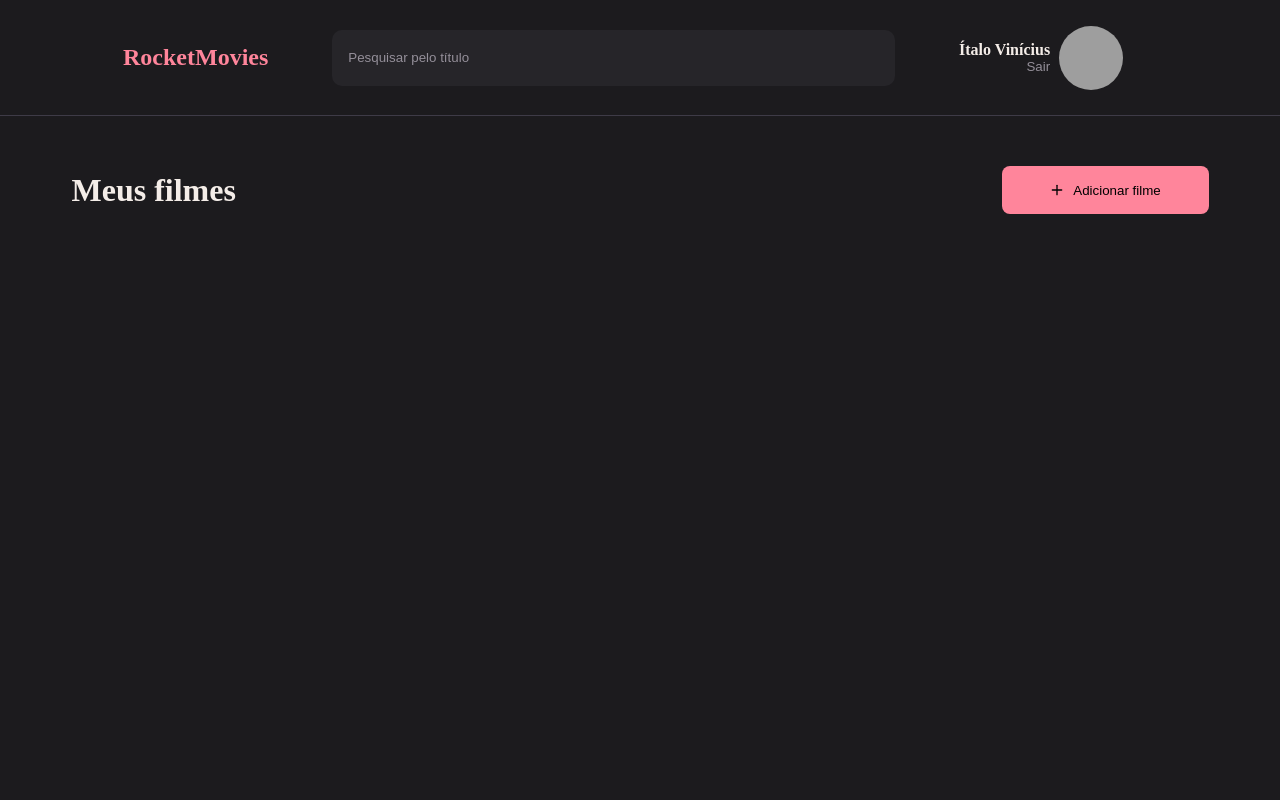
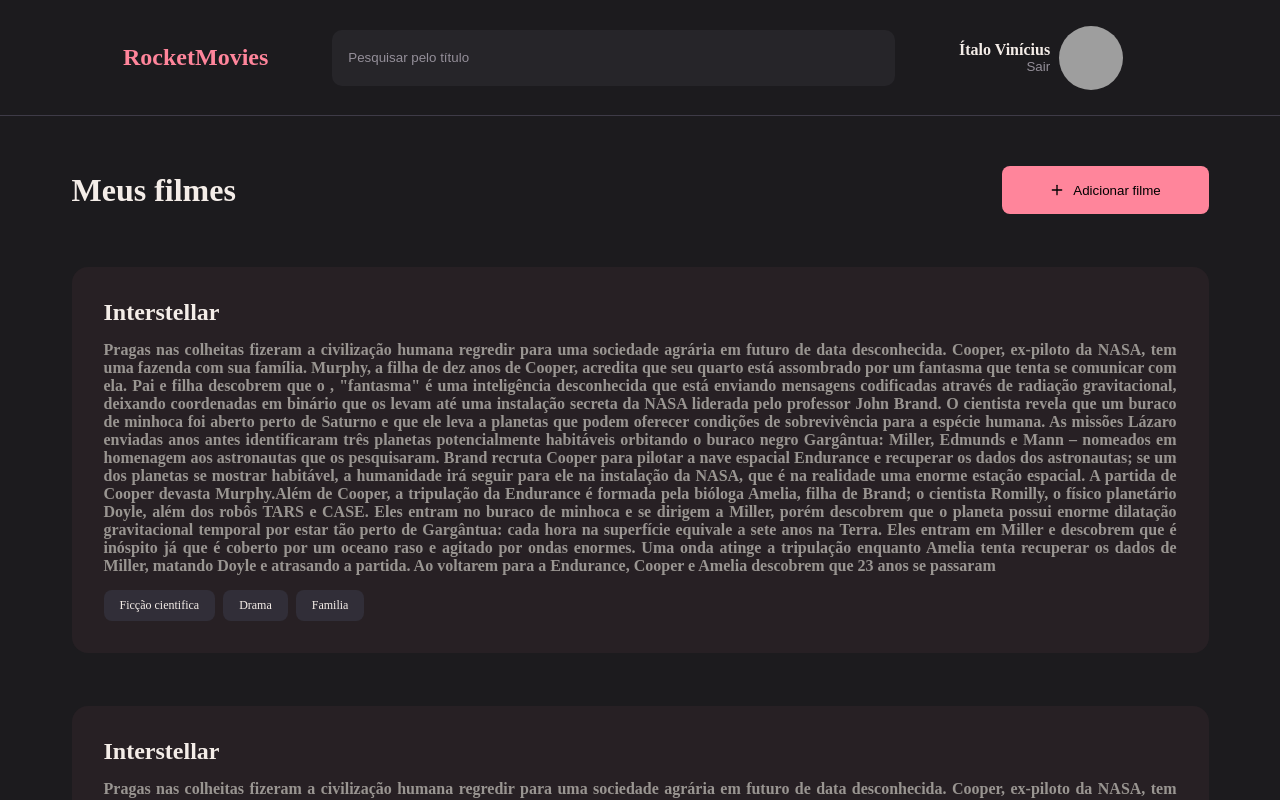
Before and after one commit to Italovini223/rocket-movies-front-end, a React (Vite) app: page / in a window 1280 px wide. Built offline with nearby package versions, Linux system fonts and the light colour scheme; grey boxes are pictures that could not be loaded.

Commit message:
🚧 wip: work in Details page

```diff
--- /dev/null
+++ b/src/components/Note/index.jsx
@@ -0,0 +1,24 @@
+import { Container } from "./styles";
+
+import { Tags } from "../Tags";
+
+export function Note({data, ...rest}){
+  return(
+    <Container>
+      <h2>{data.title}</h2>
+
+      <p>{data.description}</p>
+
+      {
+        data.tags &&
+        <footer>
+          {
+            data.tags.map(tag => <Tags key={tag.id}  title={tag.title}/>)
+          }
+        </footer>
+      }
+
+
+    </Container>
+  )
+}
--- /dev/null
+++ b/src/components/Note/styles.js
@@ -0,0 +1,42 @@
+import styled from "styled-components";
+
+export const Container = styled.div`
+  width: 100%;
+
+  display: flex;
+  flex-direction: column;
+
+
+  padding: 32px;
+  margin-bottom: 24px;
+  border-radius: 16px;
+
+  background-color: ${({theme}) => theme.COLORS.BACKGROUND_700};
+
+  > h2 {
+    width: 100%;
+    margin-bottom: 15px;
+    font-size: 24px;
+    font-weight: 700;
+
+    color: ${({theme}) => theme.COLORS.WHITE};
+  }
+
+  p {
+    width: 100%;
+    margin-bottom: 15px;
+
+    font-size: 16px;
+    font-weight: 700;
+    color: ${({theme}) => theme.COLORS.GREY_400};
+
+    text-align: justify;
+  }
+
+  > footer {
+    display: flex;
+    align-items: center;
+    width: 100%;
+    gap: 8px;
+  }
+`;
--- /dev/null
+++ b/src/components/Tags/index.jsx
@@ -0,0 +1,9 @@
+import { Container } from "./styles";
+
+export function Tags({title, ...rest}) {
+  return(
+    <Container {...rest}>
+      {title}
+    </Container>
+  )
+}
--- /dev/null
+++ b/src/components/Tags/styles.js
@@ -0,0 +1,11 @@
+import styled from "styled-components";
+
+export const Container = styled.div`
+  padding: 8px 16px;
+  border-radius: 8px;
+
+  background-color: ${({theme}) => theme.COLORS.GREY_100};
+
+  font-size: 12px;
+  color: ${({theme}) => theme.COLORS.WHITE};
+`;
--- a/src/pages/Details/index.jsx
+++ b/src/pages/Details/index.jsx
@@ -3,6 +3,7 @@
 import {FiPlus} from 'react-icons/fi'
 
 import {Header} from '../../components/Header'
+import {Note} from '../../components/Note'
 
 export function Details() {
   return(
@@ -17,6 +18,85 @@
               Adicionar filme
             </NewNote>
           </div>
+
+          <Note data={{
+            title: "Interstellar",
+            description: `
+            Pragas nas colheitas fizeram a civilização humana regredir
+            para uma sociedade agrária em futuro de data desconhecida. Cooper,
+            ex-piloto da NASA, tem uma fazenda com sua família. Murphy, a filha de
+            dez anos de Cooper, acredita que seu quarto está assombrado por um
+            fantasma que tenta se comunicar com ela. Pai e filha descobrem que o ,
+            "fantasma" é uma inteligência desconhecida que está enviando mensagens
+            codificadas através de radiação gravitacional, deixando coordenadas em
+            binário que os levam até uma instalação secreta da NASA liderada pelo
+            professor John Brand. O cientista revela que um buraco de minhoca foi
+            aberto perto de Saturno e que ele leva a planetas que podem oferecer
+            condições de sobrevivência para a espécie humana. As missões Lázaro
+            enviadas anos antes identificaram três planetas potencialmente
+            habitáveis orbitando o buraco negro Gargântua: Miller, Edmunds e
+            Mann – nomeados em homenagem aos astronautas que os pesquisaram.
+            Brand recruta Cooper para pilotar a nave espacial Endurance e
+            recuperar os dados dos astronautas; se um dos planetas se mostrar
+            habitável, a humanidade irá seguir para ele na instalação da NASA,
+            que é na realidade uma enorme estação espacial. A partida de Cooper
+            devasta Murphy.Além de Cooper, a tripulação da Endurance é formada
+            pela bióloga Amelia, filha de Brand; o cientista Romilly, o físico
+            planetário Doyle, além dos robôs TARS e CASE. Eles entram no buraco
+            de minhoca e se dirigem a Miller, porém descobrem que o planeta possui
+            enorme dilatação gravitacional temporal por estar tão perto de Gargântua:
+            cada hora na superfície equivale a sete anos na Terra. Eles entram em
+            Miller e descobrem que é inóspito já que é coberto por um oceano raso e
+             agitado por ondas enormes. Uma onda atinge a tripulação enquanto Amelia
+             tenta recuperar os dados de Miller, matando Doyle e atrasando a partida.
+             Ao voltarem para a Endurance, Cooper e Amelia descobrem que 23 anos se passaram
+             `,
+
+             tags : [
+              {id: 1, title:"Ficção cientifica"},
+              {id: 2, title:"Drama"},
+              {id: 3, title:"Familia"}
+             ]
+          }}/>
+          <Note data={{
+            title: "Interstellar",
+            description: `
+            Pragas nas colheitas fizeram a civilização humana regredir
+            para uma sociedade agrária em futuro de data desconhecida. Cooper,
+            ex-piloto da NASA, tem uma fazenda com sua família. Murphy, a filha de
+            dez anos de Cooper, acredita que seu quarto está assombrado por um
+            fantasma que tenta se comunicar com ela. Pai e filha descobrem que o ,
+            "fantasma" é uma inteligência desconhecida que está enviando mensagens
+            codificadas através de radiação gravitacional, deixando coordenadas em
+            binário que os levam até uma instalação secreta da NASA liderada pelo
+            professor John Brand. O cientista revela que um buraco de minhoca foi
+            aberto perto de Saturno e que ele leva a planetas que podem oferecer
+            condições de sobrevivência para a espécie humana. As missões Lázaro
+            enviadas anos antes identificaram três planetas potencialmente
+            habitáveis orbitando o buraco negro Gargântua: Miller, Edmunds e
+            Mann – nomeados em homenagem aos astronautas que os pesquisaram.
+            Brand recruta Cooper para pilotar a nave espacial Endurance e
+            recuperar os dados dos astronautas; se um dos planetas se mostrar
+            habitável, a humanidade irá seguir para ele na instalação da NASA,
+            que é na realidade uma enorme estação espacial. A partida de Cooper
+            devasta Murphy.Além de Cooper, a tripulação da Endurance é formada
+            pela bióloga Amelia, filha de Brand; o cientista Romilly, o físico
+            planetário Doyle, além dos robôs TARS e CASE. Eles entram no buraco
+            de minhoca e se dirigem a Miller, porém descobrem que o planeta possui
+            enorme dilatação gravitacional temporal por estar tão perto de Gargântua:
+            cada hora na superfície equivale a sete anos na Terra. Eles entram em
+            Miller e descobrem que é inóspito já que é coberto por um oceano raso e
+             agitado por ondas enormes. Uma onda atinge a tripulação enquanto Amelia
+             tenta recuperar os dados de Miller, matando Doyle e atrasando a partida.
+             Ao voltarem para a Endurance, Cooper e Amelia descobrem que 23 anos se passaram
+             `,
+
+             tags : [
+              {id: 1, title:"Ficção cientifica"},
+              {id: 2, title:"Drama"},
+              {id: 3, title:"Familia"}
+             ]
+          }}/>
         </Content>
       </main>
     </Container>
--- a/src/pages/Details/styles.js
+++ b/src/pages/Details/styles.js
@@ -3,6 +3,31 @@
 export const Container = styled.div`
   width: 100%;
   height: 100vh;
+
+  display: grid;
+  grid-template-rows: 116px auto;
+  grid-template-areas:
+  "header"
+  "content";
+
+  > main {
+    grid-area: content;
+    overflow-y: auto;
+  }
+`;
+
+export const Details = styled.div`
+  width: 100%;
+
+  display: flex;
+  align-items: center;
+  justify-content: space-between;
+
+  margin-bottom: 53px;
+
+  h1 {
+    color: ${({theme}) => theme.COLORS.WHITE};
+  }
 `;
 
 export const Content = styled.div`
@@ -10,12 +35,15 @@
   margin: 0 auto;
   padding: 50px 0;
 
+
   > div {
     width: 100%;
 
     display: flex;
     align-items: center;
     justify-content: space-between;
+
+    margin-bottom: 53px;
 
     h1 {
       color: ${({theme}) => theme.COLORS.WHITE};
--- a/src/styles/theme.js
+++ b/src/styles/theme.js
@@ -2,9 +2,12 @@
   COLORS: {
     BACKGROUND_900: "#1C1B1E",
     BACKGROUND_800: "#3E3B47",
+    BACKGROUND_700: "rgba(255, 133, 155, 0.05)",
 
+    GREY_400: "#999591",
     GREY_300: "#262529",
     GREY_200: "#948F99",
+    GREY_100: "#312E38",
 
     SALMON: "#FF859B",
     WHITE: "#F4EDE8"
```
